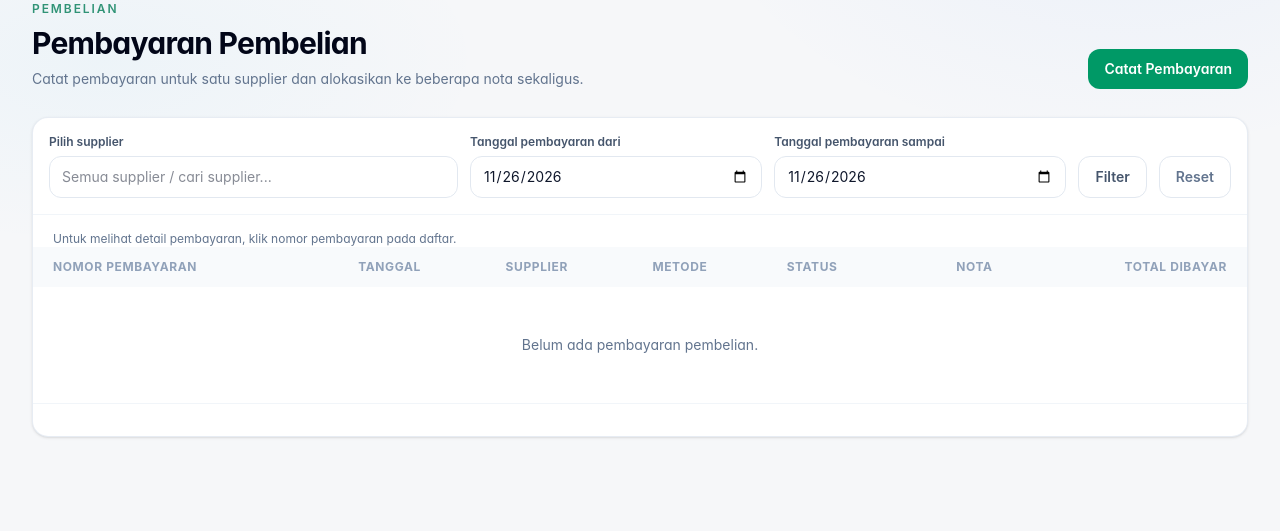
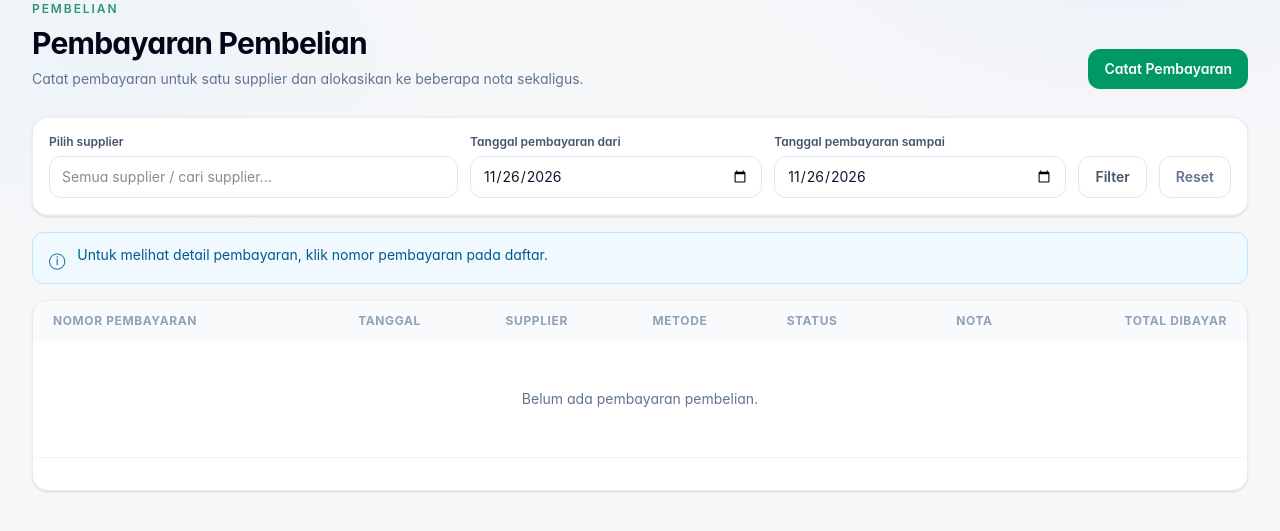
Before and after one commit to gagaspower/kasiron, a Laravel app: page /pembelian/pembayaran in a window 1280 px wide. Shown: the part 164-695 px from the top of the page. Run offline with Laravel 12, Linux system fonts and the light colour scheme; a user stored in the database is signed in; data comes from the database, SQL or seed files in the repository; data that the repository does not hold is empty; style sheets or scripts are compiled from the project's sources; parts of the project's set-up code (start-up, migrations or seed data) failed here and were passed over.

Commit message:
Style payment detail hint as alert with spacing

```diff
--- a/resources/views/purchases/payments/results.blade.php
+++ b/resources/views/purchases/payments/results.blade.php
@@ -15,7 +15,14 @@
             <button type="submit" class="rounded-xl border border-slate-200 px-4 py-2.5 text-sm font-semibold text-slate-600 hover:bg-slate-50">Filter</button>
             <a href="{{ route('purchases.payments.index') }}" data-payment-list-reset class="rounded-xl border border-slate-200 px-4 py-2.5 text-center text-sm font-semibold text-slate-500 hover:bg-slate-50">Reset</a>
         </form>
-        <p class="px-5 pt-4 text-xs text-slate-500">Untuk melihat detail pembayaran, klik nomor pembayaran pada daftar.</p>
+    </section>
+
+    <div class="mb-4 mt-4 flex items-start gap-3 rounded-xl border border-sky-200 bg-sky-50 px-4 py-3 text-sm text-sky-800" role="alert">
+        <span class="mt-0.5 shrink-0 text-base" aria-hidden="true">ⓘ</span>
+        <p>Untuk melihat detail pembayaran, klik nomor pembayaran pada daftar.</p>
+    </div>
+
+    <section class="overflow-hidden rounded-2xl border border-slate-200/80 bg-white shadow-sm">
         <div class="overflow-x-auto"><table class="w-full min-w-[800px] text-left text-sm"><thead class="bg-slate-50 text-xs uppercase tracking-wider text-slate-400"><tr><th class="px-5 py-3">Nomor pembayaran</th><th class="px-3 py-3">Tanggal</th><th class="px-3 py-3">Supplier</th><th class="px-3 py-3">Metode</th><th class="px-3 py-3">Status</th><th class="px-3 py-3 text-right">Nota</th><th class="px-5 py-3 text-right">Total dibayar</th></tr></thead><tbody class="divide-y divide-slate-100">
             @forelse($payments as $payment)<tr><td class="px-5 py-4"><a href="{{ route('purchases.payments.show', $payment) }}" class="font-semibold text-slate-800 hover:text-emerald-700">{{ $payment->nomor_pembayaran }}</a></td><td class="px-3 py-4 text-slate-600">{{ $payment->tanggal_pembayaran?->format('d M Y') }}</td><td class="px-3 py-4">{{ $payment->supplier?->nama }}</td><td class="px-3 py-4 capitalize text-slate-600">{{ $payment->metode_pembayaran }}</td><td class="px-3 py-4">@if($payment->status === 'dibatalkan')<span class="rounded-full bg-rose-50 px-2.5 py-1 text-xs font-semibold text-rose-700">Dibatalkan</span>@else<span class="rounded-full bg-emerald-50 px-2.5 py-1 text-xs font-semibold text-emerald-700">Aktif</span>@endif</td><td class="px-3 py-4 text-right tabular-nums">{{ $payment->detail->count() }}</td><td class="px-5 py-4 text-right font-semibold tabular-nums">Rp {{ number_format((float) $payment->total_bayar, 0, ',', '.') }}</td></tr>
             @empty<tr><td colspan="7" class="px-5 py-12 text-center text-sm text-slate-500">Belum ada pembayaran pembelian.</td></tr>@endforelse
```
